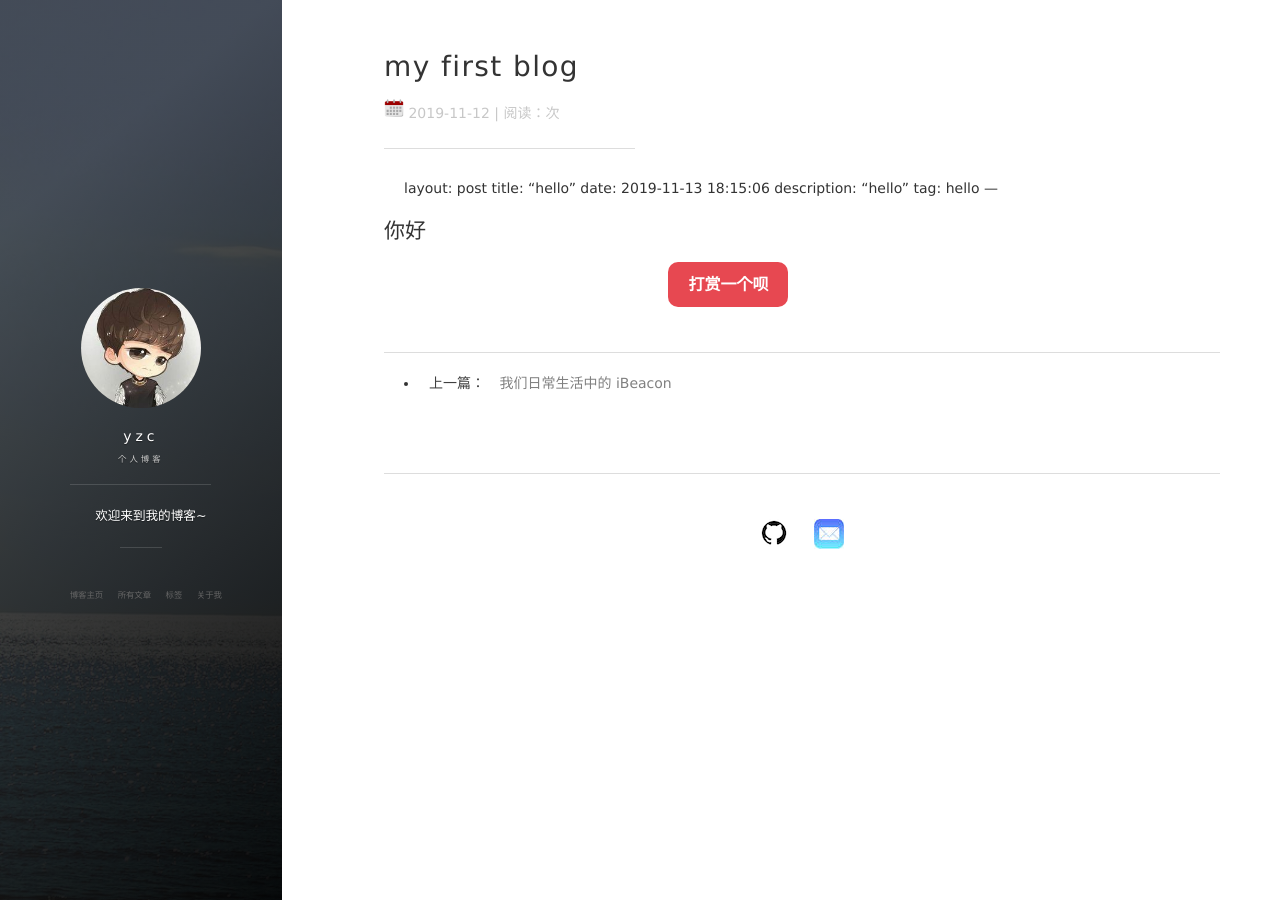
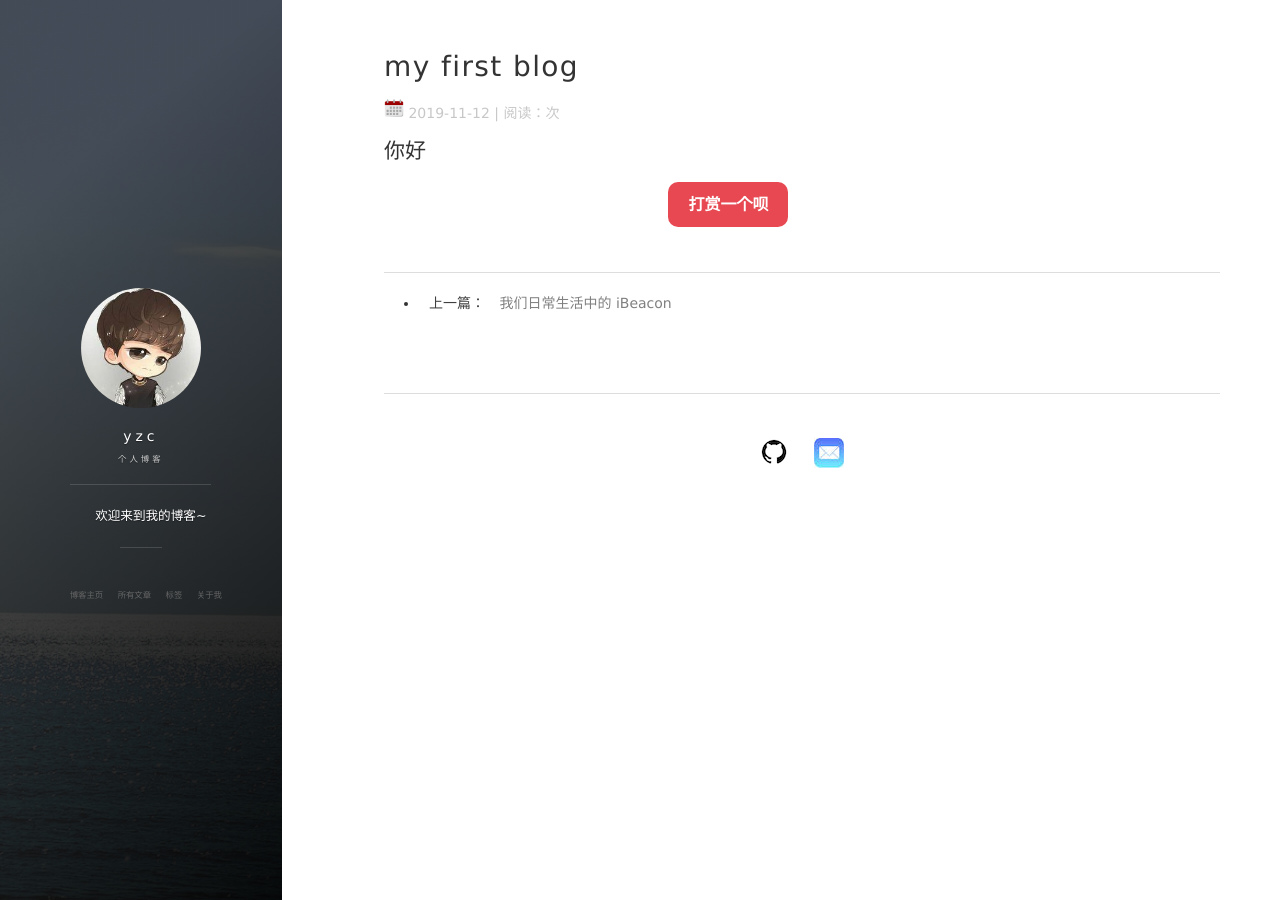
Before and after one commit to yzc1997/yzc1997.github.io, a Jekyll site: the page built from _posts/2019-11-12-my first blog.md, in a window 1280 px wide. Built offline with Jekyll 4.4.1, drawn with Linux system fonts in a browser that asks for light colours; nearby versions of some CDN libraries; comment, search, counter and statistics services are not loaded.

Commit message:
Update my first blog

```diff
--- a/_posts/2019-11-12-my first blog.md
+++ b/_posts/2019-11-12-my first blog.md
@@ -1,16 +1,8 @@
 ---
 title: my first blog
 layout: post
-categories: ''
-tags: ''
+categories: hello
+tags: hello
+description: hello
 ---
----
-layout: post
-title: "hello"
-date: 2019-11-13 18:15:06
-description: "hello"
-tag: hello
----
-
-
 ## 你好
```
